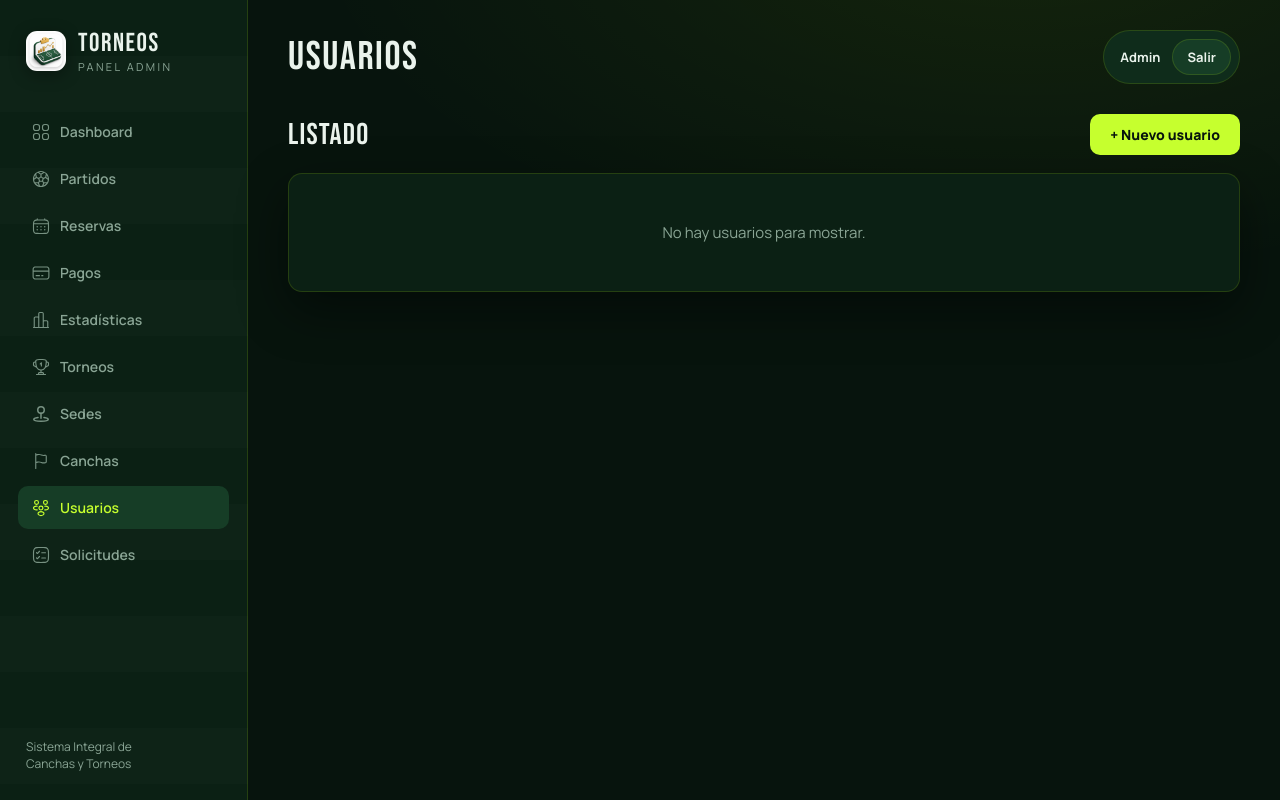
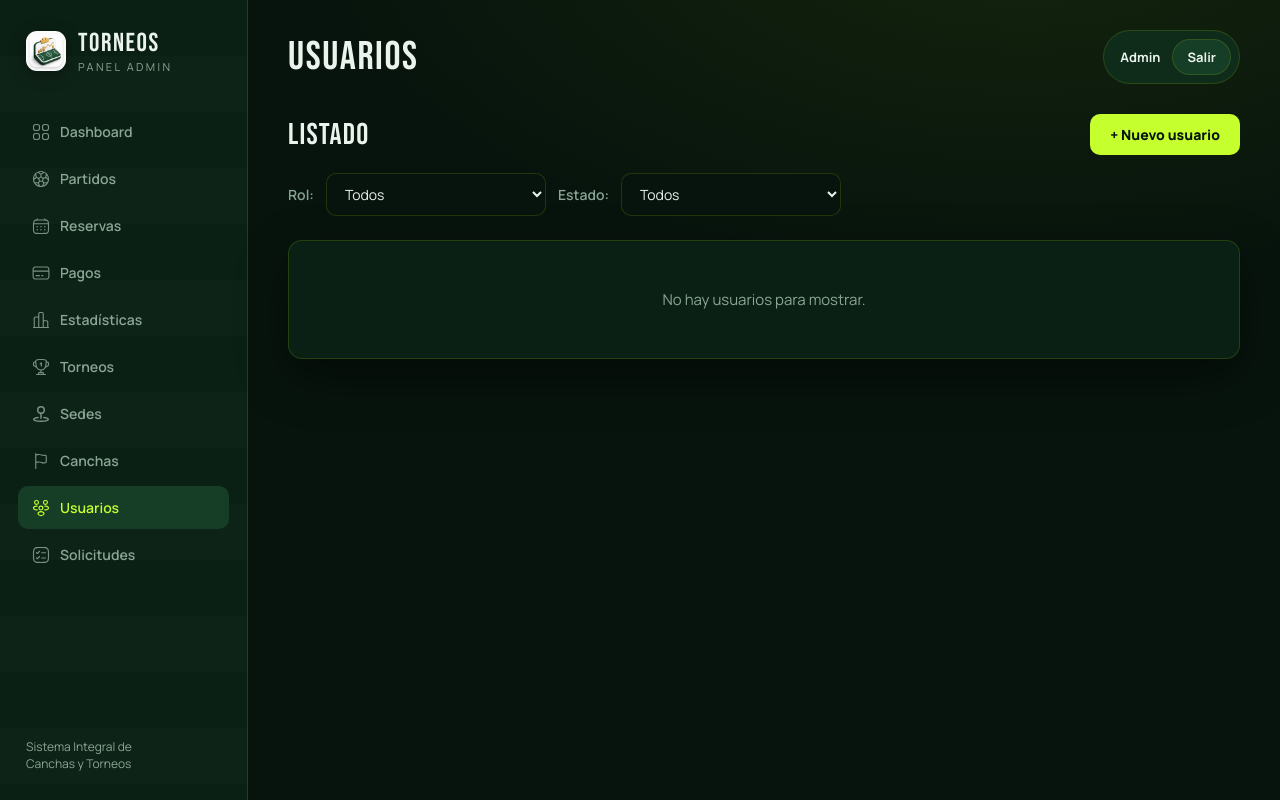
Before and after one commit to VMMC5/sistema-futbol, a Flask app: template web/app/templates/usuarios.html in a window 1280 px wide. Run offline with Flask 3, Linux system fonts and the light colour scheme; the template is opened without the code that fills it, so the values that code supplies are empty; parts of the project's set-up code (start-up, migrations or seed data) failed here and were passed over.

Commit message:
feat(web): filtros en usuarios, canchas, partidos, sedes y reservas
Un filtro por pestaña con el patron filter-bar + data-autosubmit del PR #17:
usuarios por rol y activo (combinables, via API), canchas por sede (API),
partidos por estado (API), sedes por ciudad y reservas por estado (en el
panel; la API no filtra esos dos).

Co-Authored-By: Claude Fable 5 <noreply@anthropic.com>

```diff
--- a/web/app/app.py
+++ b/web/app/app.py
@@ -349,7 +349,13 @@ def sedes():
     r = api_get("/sedes")
     if r.status_code == 401:
         return _sesion_expirada()
-    return render_template("sedes.html", sedes=r.json() if r.status_code == 200 else [])
+    lista = r.json() if r.status_code == 200 else []
+    # La API no filtra por ciudad; con ~10 sedes se filtra aquí mismo.
+    ciudades = sorted({s["ciudad"] for s in lista if s.get("ciudad")})
+    ciudad = request.args.get("ciudad", "")
+    if ciudad:
+        lista = [s for s in lista if s.get("ciudad") == ciudad]
+    return render_template("sedes.html", sedes=lista, ciudades=ciudades, ciudad=ciudad)
 
 
 @app.route("/sedes/nueva", methods=["GET", "POST"])
@@ -418,10 +424,15 @@ TIPOS_CANCHA = ["futbol 5", "futbol 7", "futbol 11"]
 @app.route("/canchas")
 @login_required
 def canchas():
-    r = api_get("/canchas")
+    sede_id = request.args.get("sede_id", "")
+    r = api_get("/canchas", **({"sede_id": sede_id} if sede_id else {}))
     if r.status_code == 401:
         return _sesion_expirada()
-    return render_template("canchas.html", canchas=r.json() if r.status_code == 200 else [])
+    rs = api_get("/sedes")
+    sedes_lista = rs.json() if rs.status_code == 200 else []
+    return render_template("canchas.html",
+                           canchas=r.json() if r.status_code == 200 else [],
+                           sedes=sedes_lista, sede_id=sede_id)
 
 
 @app.route("/canchas/nueva", methods=["GET", "POST"])
@@ -509,11 +520,20 @@ def _form_cancha():
 @app.route("/usuarios")
 @login_required
 def usuarios():
-    r = api_get("/usuarios")
+    # Filtros combinables: rol y activo (vacío = todos; el select los persiste)
+    filtros = {}
+    rol = request.args.get("rol", "")
+    activo = request.args.get("activo", "")
+    if rol:
+        filtros["rol"] = rol
+    if activo:
+        filtros["activo"] = activo
+    r = api_get("/usuarios", **filtros)
     if r.status_code == 401:
         return _sesion_expirada()
     return render_template("usuarios.html",
                            usuarios=r.json() if r.status_code == 200 else [],
+                           rol=rol, activo=activo,
                            yo_id=(session.get("usuario") or {}).get("id"))
 
 
@@ -606,10 +626,13 @@ def _listar_roles():
 @app.route("/partidos")
 @login_required
 def partidos():
-    r = api_get("/partidos")
+    estado = request.args.get("estado", "")
+    r = api_get("/partidos", **({"estado": estado} if estado else {}))
     if r.status_code == 401:
         return _sesion_expirada()
-    return render_template("partidos.html", partidos=r.json() if r.status_code == 200 else [])
+    return render_template("partidos.html",
+                           partidos=r.json() if r.status_code == 200 else [],
+                           estado=estado)
 
 
 @app.route("/partidos/<int:partido_id>")
@@ -700,7 +723,12 @@ def reservas():
     r = api_get("/reservas")
     if r.status_code == 401:
         return _sesion_expirada()
-    return render_template("reservas.html", reservas=r.json() if r.status_code == 200 else [])
+    lista = r.json() if r.status_code == 200 else []
+    # La API no filtra reservas por estado; se filtra aquí mismo.
+    estado = request.args.get("estado", "")
+    if estado:
+        lista = [x for x in lista if x.get("estado") == estado]
+    return render_template("reservas.html", reservas=lista, estado=estado)
 
 
 @app.route("/reservas/<int:reserva_id>/<accion>", methods=["POST"])
--- a/web/app/templates/usuarios.html
+++ b/web/app/templates/usuarios.html
@@ -8,6 +8,22 @@
   <h2>Listado</h2>
   <a href="{{ url_for('usuario_nuevo') }}" class="btn">+ Nuevo usuario</a>
 </div>
+
+<form method="get" class="filter-bar">
+  <label for="rol">Rol:</label>
+  <select id="rol" name="rol" data-autosubmit>
+    <option value="">Todos</option>
+    {% for op in ['superadmin', 'entrenador', 'arbitro', 'jugador'] %}
+    <option value="{{ op }}" {{ 'selected' if rol == op }}>{{ op | capitalize }}</option>
+    {% endfor %}
+  </select>
+  <label for="activo">Estado:</label>
+  <select id="activo" name="activo" data-autosubmit>
+    <option value="">Todos</option>
+    <option value="true" {{ 'selected' if activo == 'true' }}>Activos</option>
+    <option value="false" {{ 'selected' if activo == 'false' }}>Inactivos</option>
+  </select>
+</form>
 
 {% if usuarios %}
 <div class="panel-table">
```
Also changed, not shown: web/app/templates/canchas.html (+10 -0 lines), web/app/templates/partidos.html (+10 -0 lines), web/app/templates/reservas.html (+10 -0 lines), web/app/templates/sedes.html (+10 -0 lines).
